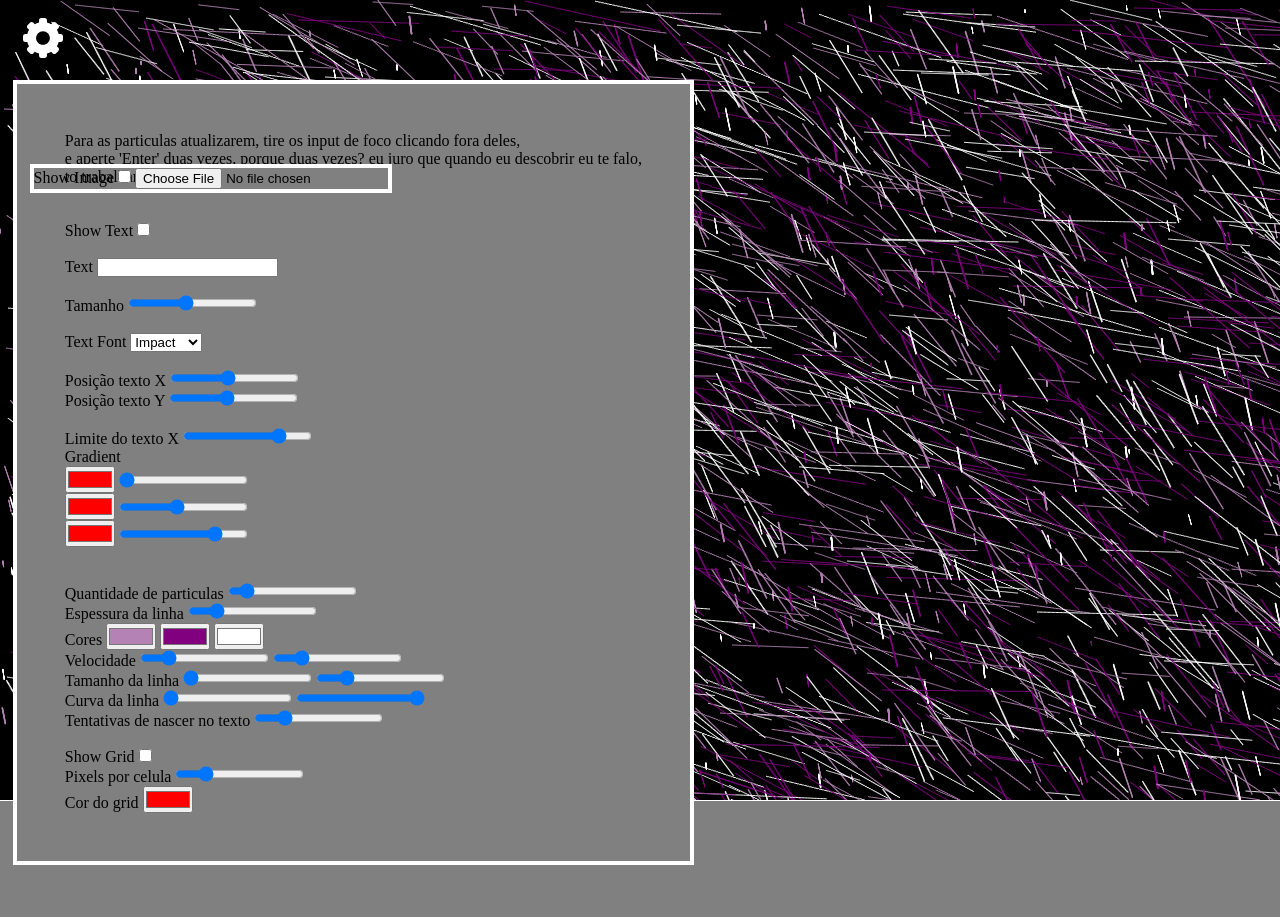
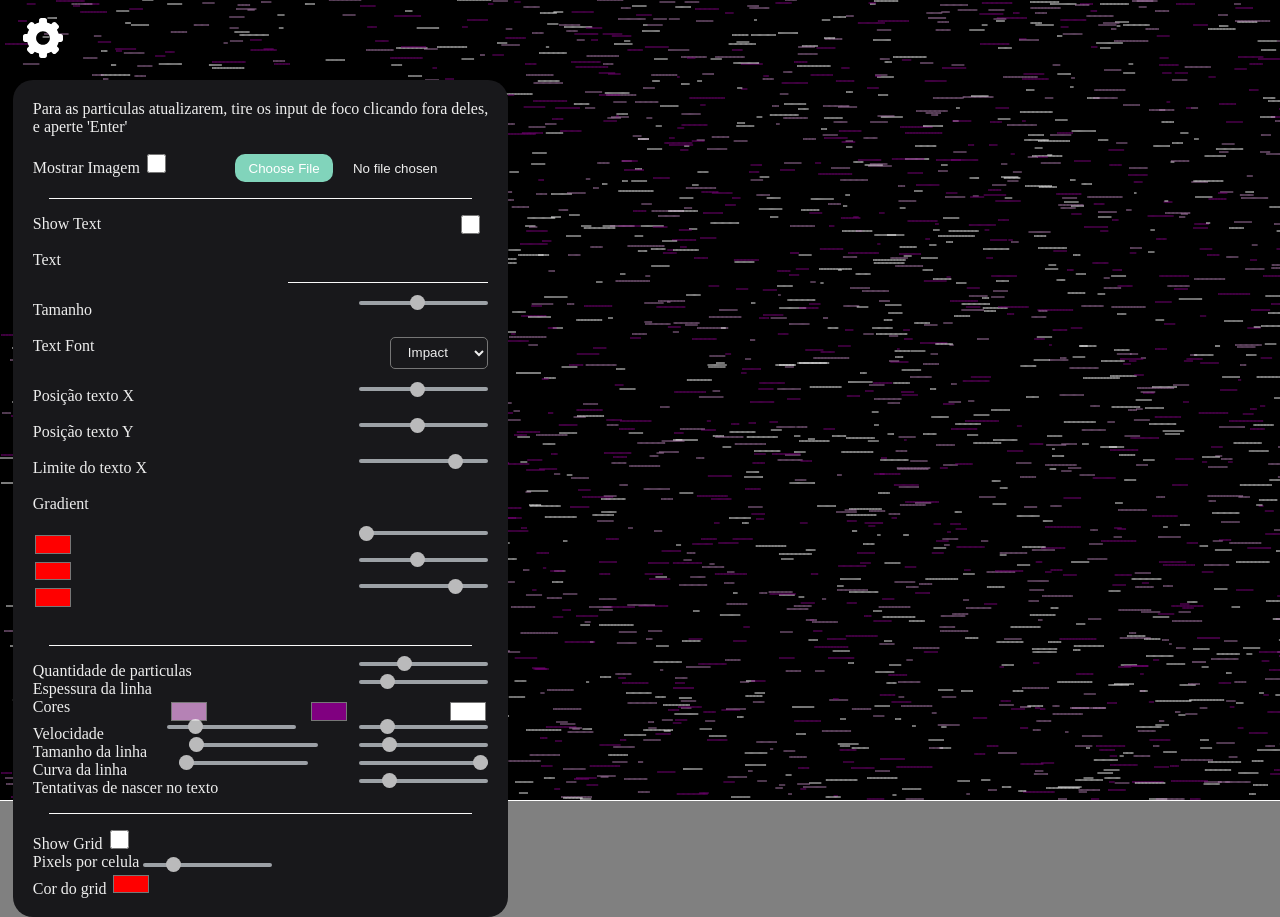
Before and after one commit to GahBarbosa/FlowField, a website built with Vite: page index.html in a window 1280 px wide. Both pictures are taken after a click on the button 42 px from the left and 39 px from the top of the page. Before the commit the page ends 865 px from the top, so only its background shows below. Built offline with nearby package versions, Linux system fonts and the light colour scheme; animation ran at ten frames a second.

Commit message:
better css

```diff
--- a/main.js
+++ b/main.js
@@ -10,22 +10,22 @@ import {
 
 const textHtml = `
 <div>
-  <div>
+  <div class="input-container">
     <label for="text-show">Show Text</label>
     <input type="checkbox" id="text-show">
   </div>
   <br/>
-  <div>
+  <div class="input-container">
     <label for="text-content">Text</label>
-    <input id="text-content">
+    <input id="text-content" class="text-input">
   </div>
   <br/>
-  <div>
+  <div class="input-container">
     <label for="text-size">Tamanho</label>
-    <input id="text-size" type="range" value="0.5" step="0.1" min="0.1" max="1" />
+    <input class="slider" id="text-size" type="range" value="0.5" step="0.1" min="0.1" max="1" />
   </div>
   <br/>
-  <div>
+  <div class="input-container">
     <label for="text-font">Text Font</label>
     <select id="text-font">
       <option value="Impact" selected>Impact</option>
@@ -34,32 +34,35 @@ const textHtml = `
     </select>
   </div>
   <br/>
-  <div>
+  <div class="input-container">
     <label for="text-x">Posição texto X</label>
-    <input id="text-x" type="range" value="0.5" step="0.1" min="0.1" max="1" />
-    <br />
+    <input class="slider" id="text-x" type="range" value="0.5" step="0.1" min="0.1" max="1" />
+  </div>
+  <br/>
+  <div class="input-container">
     <label for="text-y">Posição texto Y</label>
-    <input id="text-y" type="range" value="0.5" step="0.1" min="0.1" max="1" />
+    <input class="slider" id="text-y" type="range" value="0.5" step="0.1" min="0.1" max="1" />
+  </div>
+  <br/>
+  <div class="input-container">
+    <label for="text-limit-min">Limite do texto X</label>
+    <input class="slider" id="text-limit-min" type="range" value="0.8" step="0.1" min="0.1" max="1" />
   </div>
   <br/>
   <div>
-    <label for="text-limit-min">Limite do texto X</label>
-    <input id="text-limit-min" type="range" value="0.8" step="0.1" min="0.1" max="1" />
-    <br />
-  </div>
-  <div>
-  <label>Gradient</label>
-    <div>
-    <input type="color" id="text-gradient1" value="#ff0000">
-    <input id="text-gradient1-stop1" type="range" value="0.1" step="0.1" min="0.1" max="1" />
+    <label>Gradient</label>
+    <br/><br/>
+    <div class="input-container">
+      <input type="color" id="text-gradient1" value="#ff0000">
+      <input class="slider" id="text-gradient1-stop1" type="range" value="0.1" step="0.1" min="0.1" max="1" />
     </div>
-    <div>
-    <input type="color" id="text-gradient2" value="#ff0000">
-    <input id="text-gradient1-stop2" type="range" value="0.5" step="0.1" min="0.1" max="1" />
+    <div class="input-container">
+      <input type="color" id="text-gradient2" value="#ff0000">
+      <input class="slider" id="text-gradient1-stop2" type="range" value="0.5" step="0.1" min="0.1" max="1" />
     </div>
-    <div>
-    <input type="color" id="text-gradient3" value="#ff0000">
-    <input id="text-gradient1-stop3" type="range" value="0.8" step="0.1" min="0.1" max="1" />
+    <div class="input-container">
+      <input type="color" id="text-gradient3" value="#ff0000">
+      <input class="slider" id="text-gradient1-stop3" type="range" value="0.8" step="0.1" min="0.1" max="1" />
     </div>
   </div>
 <br/>
@@ -68,38 +71,38 @@ const textHtml = `
 
 const particleHtml = `
 <div>
-  <div>
+  <div class="input-container">
     <label for="particle-number">Quantidade de particulas</label>
-    <input id="particle-number" type="range" value="1000" step="1" min="1" max="10000" />
+    <input class="slider" id="particle-number" type="range" value="1000" step="1" min="1" max="3000" />
   </div>
-  <div>
+  <div class="input-container">
     <label for="particle-line">Espessura da linha</label>
-    <input id="particle-line" type="range" value="1" step="0.1" min="0.1" max="5" />
+    <input class="slider" id="particle-line" type="range" value="1" step="0.1" min="0.1" max="5" />
   </div>
-  <div>
+  <div class="input-container">
     <label for="particle-color1">Cores</label>
     <input type="color" id="particle-color1" value="#b582b5">
     <input type="color" id="particle-color2" value="#800080">
     <input type="color" id="particle-color3" value="#FFFFFF">
   </div>
-  <div>
+  <div class="input-container">
     <label for="particle-speed-min">Velocidade</label>
-    <input id="particle-speed-min" type="range" value="1" step="0.1" min="0.1" max="5" />
-    <input id="particle-speed-max" type="range" value="1" step="0.1" min="0.1" max="5" />
+    <input class="slider" id="particle-speed-min" type="range" value="1" step="0.1" min="0.1" max="5" />
+    <input class="slider" id="particle-speed-max" type="range" value="1" step="0.1" min="0.1" max="5" />
   </div>
-  <div>
+  <div class="input-container">
     <label for="particle-length-min">Tamanho da linha</label>
-    <input id="particle-length-min" type="range" value="1" step="1" min="1" max="500" />
-    <input id="particle-length-max" type="range" value="100" step="1" min="1" max="500" />
+    <input class="slider" id="particle-length-min" type="range" value="1" step="1" min="1" max="500" />
+    <input class="slider" id="particle-length-max" type="range" value="100" step="1" min="1" max="500" />
   </div>
-  <div>
+  <div class="input-container">
     <label for="particle-curve-min">Curva da linha</label>
-    <input id="particle-curve-min" type="range" value="0.01" step="0.01" min="0.01" max="3" />
-    <input id="particle-curve-max" type="range" value="3" step="0.01" min="0.01" max="3" />
+    <input class="slider" id="particle-curve-min" type="range" value="0.01" step="0.01" min="0.01" max="3" />
+    <input class="slider" id="particle-curve-max" type="range" value="3" step="0.01" min="0.01" max="3" />
   </div>
-  <div>
+  <div class="input-container">
     <label for="particle-attempt">Tentativas de nascer no texto</label>
-    <input id="particle-attempt" type="range" value="10" step="1" min="0" max="50" />
+    <input class="slider" id="particle-attempt" type="range" value="10" step="1" min="0" max="50" />
   </div>
 </div>
 `
@@ -112,7 +115,7 @@ const gridHtml = `
   </div>
   <div>
     <label for="grid-cell">Pixels por celula</label>
-    <input id="grid-cell" type="range" value="10" step="1" min="0" max="50" />
+    <input class="slider" id="grid-cell" type="range" value="10" step="1" min="0" max="50" />
   </div>
   <div>
     <label for="grid-color">Cor do grid</label>
@@ -120,11 +123,13 @@ const gridHtml = `
   </div>
 </div>
 `
+
 const imgHtml = `
-<div class="imagem">
-    <label for="image-show">Show Image</label>
+<div class='input-container'>
+  <label for="image-show">Mostrar Imagem
     <input type="checkbox" id="image-show">
-    <input accept="image/*" type='file' id="imgInp" />
+  </label>
+  <input accept="image/*" type='file' id="imgInp" />
 </div>
 `
 
@@ -144,15 +149,14 @@ document.querySelector('#app').innerHTML = `
     </div>
     <div id="menu" class="hidden">
     <p>Para as particulas atualizarem, tire os input de foco clicando fora deles,</p>
-    <p> e aperte 'Enter' duas vezes, porque duas vezes? eu juro que quando eu descobrir eu te falo,</p>
-    <p> to trabalhando nisso</p>
+    <p> e aperte 'Enter'</p>
     <br/>
       ${imgHtml}
-      <br/>
+      <hr>
       ${textHtml}
-      <br/>
+      <hr>
       ${particleHtml}
-      <br/>
+      <hr>
       ${gridHtml}
     </div>
   </div>
--- a/src/Effect.js
+++ b/src/Effect.js
@@ -32,7 +32,6 @@ export default class Effect {
         if(this.options.photo){
             this.drawImage()
         }
-
         this.context.lineWidth = this.particle.line
 
         // flow field
@@ -47,7 +46,7 @@ export default class Effect {
                 const index = ( y * this.width + x ) * 4;
                 const red = pixels[index];
                 const green = pixels[index + 1];
-                const blue = pixels[index] + 2;
+                const blue  = pixels[index + 2];
                 const alpha = pixels[index + 3];
                 const grayscale = ( red + green + blue ) / 3;
                 const colorAngle = Number( (( grayscale / 255 ) * 6.28).toFixed(2) );
@@ -55,7 +54,8 @@ export default class Effect {
                     x: x,
                     y: y,
                     alpha: alpha,
-                    colorAngle: colorAngle
+                    colorAngle: colorAngle,
+                    color: `rgb(${red}, ${green}, ${blue})`,
                 })
             }
         }
@@ -100,7 +100,6 @@ export default class Effect {
     }
 
     drawImage(){
-        console.log(this.options.photo.width,'ih')
         var hRatio = this.width  / this.options.photo.width    ;
         var vRatio =  this.height / this.options.photo.height  ;
         var ratio  = Math.min ( hRatio, vRatio );
--- a/src/Particle.js
+++ b/src/Particle.js
@@ -44,6 +44,9 @@ export default class Particle {
                 } else {
                     this.angle = this.newAngle
                 }
+                if(this.effect.flowField[index].alpha > 0){
+                    this.color = this.effect.flowField[index].color
+                }
             }
 
             this.speedX = Math.cos(this.angle);
--- a/src/options.js
+++ b/src/options.js
@@ -19,7 +19,7 @@ export const particle = {
     line: 1,
     colors : ['#b582b5','#800080','#FFFFFF'],
     speedModifier : [0.5,1], // max and min
-    length : [50,100], // max and min
+    length : [10,20], // max and min
     curve : [0.01,3], // max and min
     attempt: 10,
 }
@@ -41,7 +41,6 @@ export const options = {
 export const grid = {
     show : false,
     color : '#FF0000',
-
 }
 
 export function setupMenu(element) {
--- a/style.css
+++ b/style.css
@@ -2,6 +2,7 @@
     margin: 0;
     padding: 0;
     box-sizing: border-box;
+    color: #eee;
 }
 
 body {
@@ -37,19 +38,20 @@ canvas {
     position: absolute;
     top: 10vh;
     left: 1vw;
-    border: 4px solid white;
     padding: 3em;
     z-index: 100;
-    background: gray;
+
+    background-color: #18181b;
+    border-radius: 20px;
+    box-sizing: border-box;
+    padding: 20px;
 }
 
-.imagem {
-    position: absolute;
-    top: 10vh;
-    left: 1vw;
-    border: 4px solid white;
-    z-index: 100;
+.input-container {
+    display: flex;
+    justify-content: space-between;
 }
+
 
 .hidden {
     display: none;
@@ -75,3 +77,105 @@ button {
       transform: rotate(-100deg);
     }
 }
+
+input[type=checkbox] {
+    display:inline-block;
+    width:25px;
+    height:19px;
+    margin: 0 5px -4px 0;
+}
+
+input[type=file]::file-selector-button {
+    margin-right: 20px;
+    border: none;
+    background: #81d4bb;
+    padding: 0.5em 1em;
+    border-radius: 10px;
+    color: #fff;
+    cursor: pointer;
+    transition: background .2s ease-in-out;
+}
+
+input[type=file]::file-selector-button:hover {
+    background: #81d4bb65;
+}
+
+hr {
+    border: 0;
+    margin: 1em;
+    border-top: 1px solid #fafafa;
+}
+
+.text-input {
+    color: #52525b;
+    font-size: 0.9rem;
+    background-color: transparent;
+    box-sizing: border-box;
+    padding-inline: 0.5em;
+    padding-block: 0.5em;
+    border: none;
+    border-bottom: 1px solid #fafafa;
+}
+
+.slider {
+    -webkit-appearance: none;
+    height: 4px;
+    border-radius: 5px;
+    background: #D5DBE1;
+    outline: none;
+    opacity: 0.7;
+    -webkit-transition: .2s;
+    transition: opacity .2s;
+}
+
+.slider::-webkit-slider-thumb {
+    -webkit-appearance: none;
+    appearance: none;
+    width: 15px;
+    height: 15px;
+    border-radius: 50%;
+    background-color: #FFF;
+    cursor: pointer;
+    transition: 0.3s ease-in-out;
+}
+
+input[type="color"] {
+    appearance: none;
+    -moz-appearance: none;
+    -webkit-appearance: none;
+    background: none;
+    border: 0;
+    cursor: pointer;
+    height: 2em;
+    padding: 0;
+    width: 3em;
+}
+
+
+option {
+    padding:0 30px 0 10px;
+    min-height:40px;
+    display:flex;
+    align-items:center;
+    background: #18181b;
+    border-top:#222 solid 1px;
+    position:absolute;
+    top:0;
+    width: 100%;
+    pointer-events:none;
+    order:2;
+    z-index:1;
+    box-sizing:border-box;
+    overflow:hidden;
+    white-space:nowrap;
+}
+
+select {
+	background: transparent;
+	margin: 0;
+    padding: 0.5em 1em;
+	box-sizing: border-box;
+	border-radius: 5px;
+	max-height: 200px;
+	overflow-y: auto;
+}
```
